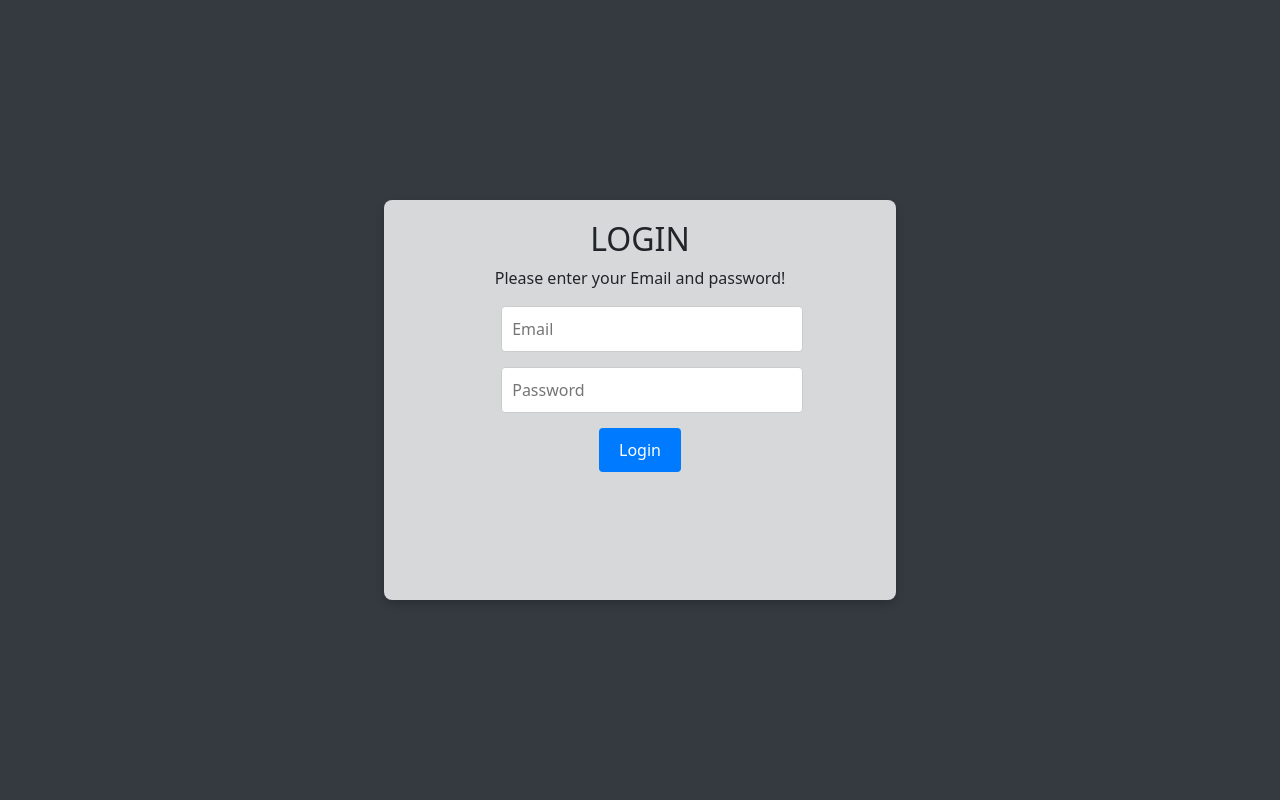
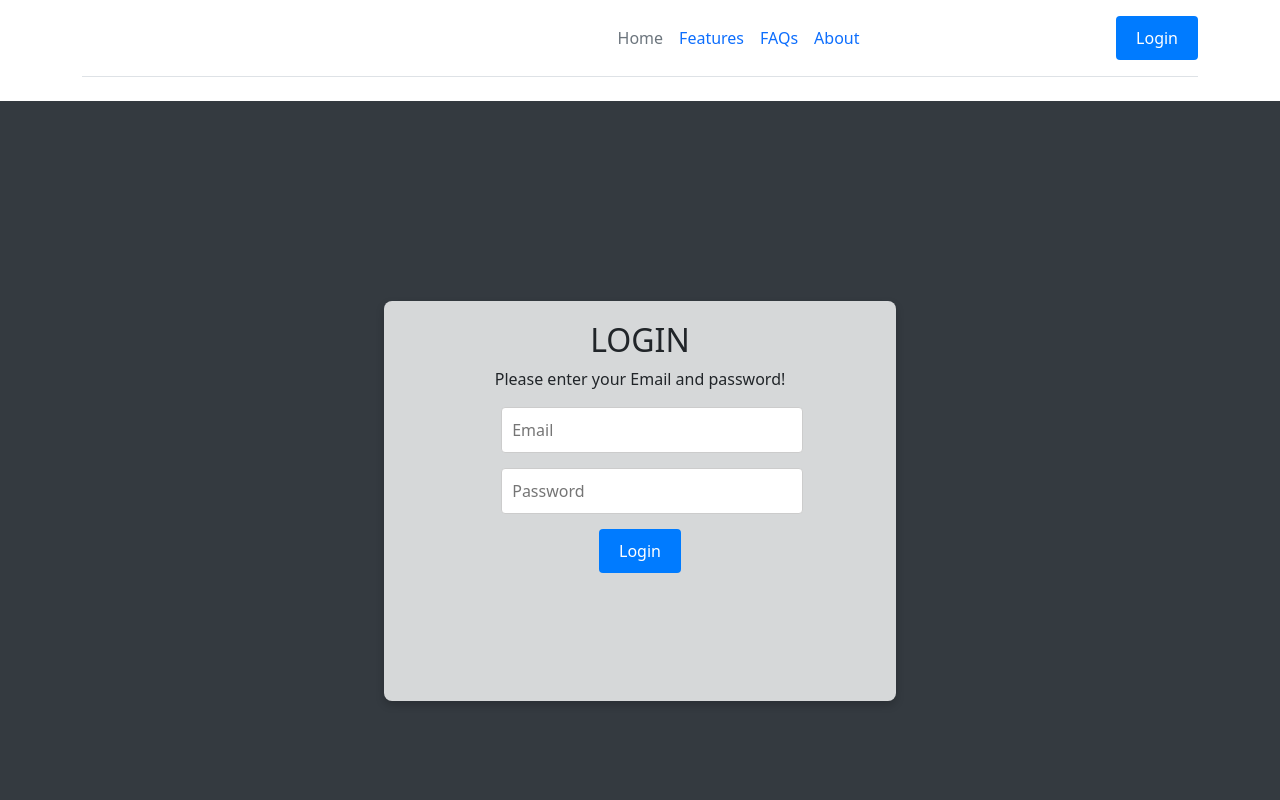
Before and after one commit to 115ayush/CCPSproj, a React (Vite) app in the folder Client/: page / in a window 1280 px wide. Shown: the top 800 px of the page. Built offline with nearby package versions, Linux system fonts and the light colour scheme.

Commit message:
login/logout

```diff
--- a/Client/src/App.jsx
+++ b/Client/src/App.jsx
@@ -1,47 +1,56 @@
-import { useContext, useState } from 'react'
-
-import "bootstrap/dist/css/bootstrap.min.css"
+import React, { useState } from 'react';
+import "bootstrap/dist/css/bootstrap.min.css";
 import './App.css';
-import ResponseForm from './Componentes/ResponseForm'
-import {
-  BrowserRouter as Router ,
-   Routes,
-   Route
-
-   } from "react-router-dom";
-   import Home from './screens/Home';
-import Header from './Componentes/Header';
+import { BrowserRouter as Router, Routes, Route ,useNavigate } from "react-router-dom";
 import Login from './Componentes/Login';
-import SignUp from './Componentes/SignUp';
 import About from './Componentes/About';
-import usercontext from './Store/Usercontext';
-import Sidebar from './Componentes/Sidebar';
-
-
+import Layout from './Routes/Layout'; // Import the layout component
+import DisplayTask from "./Componentes/DisplayTask";
 
 function App() {
-  const user=useContext(usercontext);
+    const [user, setUser] = useState({ exists: 0, email: "" });
 
+    const handleLogin = (users) => {
 
- return (
-  <usercontext.Provider value={user}>
-    <Router>
-      <div>
+        setUser(users); // Update the state with the new user information
+    };
 
-      <Routes>
+    const handleLogout = () => {
+        const out = { exists: 0, email: "" };
+        setUser(out);
+    };
 
-        < Route exact path="/" element={<Login/>} />
-        < Route exact path="/responseform" element={<ResponseForm/>} />
-        < Route exact path="/login" element={<Home/>} />
-        < Route exact path="/about" element={<About/>} />
-        < Route exact path="/sidebar" element={<Sidebar/>} />
-
-        </Routes>
-
-        </div>
-    </Router>
-    </usercontext.Provider>
-  );
+    return (
+        <Router>
+            <Routes>
+                <Route path="/" element={
+                    <Layout user={user} handleLogout={handleLogout}>
+                        {user.exists === 0
+                            ? <LoginWrapper handleLogin={handleLogin} />
+                            : <DisplayTask />
+                        }
+                    </Layout>
+                } />
+                <Route path="/login" element={<LoginWrapper handleLogin={handleLogin} />} />
+            </Routes>
+        </Router>
+    );
 }
 
-export default App
+function LoginWrapper({ handleLogin }) {
+    const navigate = useNavigate();
+
+    const handleLoginAndNavigate = (user) => {
+        handleLogin(user);
+        if (user.exists) {
+            navigate("/");
+        }
+        else{
+
+        }
+    };
+
+    return <Login handleLogin={handleLoginAndNavigate} />;
+}
+
+export default App;
--- a/Client/src/Componentes/Header.jsx
+++ b/Client/src/Componentes/Header.jsx
@@ -1,8 +1,8 @@
-import React, { useState } from 'react';
+import React, { useState  } from 'react';
 import { Link } from 'react-router-dom';
 import image from '../user.png';
 
-const Header = () => {
+const Header = ({user,handleLogout}) => {
   const [profileImage, setProfileImage] = useState(image);
 
   const handleImageChange = (e) => {
@@ -30,12 +30,12 @@ const Header = () => {
         <ul className="nav col-12 col-md-auto mb-2 justify-content-center mb-md-0">
           <li><Link to="/" className="nav-link px-2 link-secondary">Home</Link></li>
           <li><Link to="/features" className="nav-link px-2">Features</Link></li>
-          <li><Link to="/pricing" className="nav-link px-2">Pricing</Link></li>
+
           <li><Link to="/faqs" className="nav-link px-2">FAQs</Link></li>
           <li><Link to="/about" className="nav-link px-2">About</Link></li>
         </ul>
 
-        <div className="col-md-3 m-3 text-center">
+       {  user.exists===1?<div className="col-md-3 m-3 text-center">
           <ul className="navbar-nav ms-auto mb-2 mb-lg-0 profile-menu">
             <li className="nav-item dropdown">
               <a className="nav-link dropdown-toggle" href="/" id="navbarDropdown" role="button" data-bs-toggle="dropdown" aria-expanded="false">
@@ -45,16 +45,20 @@ const Header = () => {
               </a>
               <ul className="dropdown-menu" aria-labelledby="navbarDropdown">
                 <li>
+                <label className="dropdown-item ">
+                      {user.email}
+                  </label>
                   <label className="dropdown-item ">
                     Change Profile Picture
                     <input type="file" onChange={handleImageChange} style={{ display: 'none' }} />
                   </label>
                 </li>
-                <li><Link className="dropdown-item" to="/">Logout</Link></li>
+                <li><div  onClick={handleLogout} className="dropdown-item" to="/Login">Logout</div></li>
               </ul>
             </li>
           </ul>
-        </div>
+        </div> : <Link to="/Login" className='btn class-title'>Login</Link>
+         }
       </header>
     </div>
   );
--- a/Client/src/Componentes/Login.jsx
+++ b/Client/src/Componentes/Login.jsx
@@ -1,38 +1,36 @@
-import React from 'react';
+import React, { useRef } from 'react';
 import './Login.css';
-import { Link } from 'react-router-dom';
-import { useRef, useContext } from 'react';
-import axios from "axios";
-import usercontext from '../Store/Usercontext';
+import axios from 'axios';
 
-export default function Login() {
-
-    const user=useContext(usercontext);
+export default function Login({ handleLogin }) {
     const emailRef = useRef();
     const passwordRef = useRef();
 
-    const handleLogin = async (e) => {
-        e.preventDefault(); // Prevent the default form submission
+    const handleSubmit = async (e) => {
+        e.preventDefault(); // Prevent default form submission
 
         try {
             const response = await axios.post('http://localhost:4001/login', {
                 email: emailRef.current.value,
                 password: passwordRef.current.value
             });
-              emailRef.current.value="";
-              passwordRef.current.value="";
-           const present =response.data.exists;
-           //console.log(present);
-           if(!present){
-            user.exists=0;
-            console.log(`user status is :${user.exists}`);
-           }
-           else{
-            user.exists=1;
-            console.log(`user status is :${user.exists}`);
-           }
+
+            const present = response.data.exists;
+            if(!present){
+                alert("wrong credentials");
+            }
+            const user = {
+                exists: present ? 1 : 0, // Ensure 'exists' is set correctly
+                email: emailRef.current.value,
+            };
 
 
+            emailRef.current.value = "";
+            passwordRef.current.value = "";
+            // Call handleLogin to update parent component's state if needed
+            handleLogin(user);
+
+            // Clear input fields
 
 
         } catch (error) {
@@ -46,14 +44,14 @@ export default function Login() {
                 <div className='lbox3'>
                     <h2>LOGIN</h2>
                     <p>Please enter your Email and password!</p>
-                    <form onSubmit={handleLogin}>
+                    <form onSubmit={handleSubmit}>
                         <div>
                             <input ref={emailRef} type='email' placeholder='Email' className='inputField' required />
                         </div>
                         <div>
                             <input ref={passwordRef} type='password' placeholder='Password' className='inputField' required />
                         </div>
-                        <Link  to="/login" className='btn class-title'>Login</Link>
+                        <button type='submit' className='btn class-title'>Login</button>
                     </form>
                 </div>
             </div>
--- /dev/null
+++ b/Client/src/Routes/Layout.jsx
@@ -0,0 +1,14 @@
+import Header from "../Componentes/Header";
+import Footer from "../Componentes/Footer";
+
+const Layout = ({ children,user,handleLogout }) => {
+  return (
+    <>
+      <Header user={user} handleLogout={handleLogout}/>
+      <div>{children}</div>
+      <Footer />
+    </>
+  );
+};
+
+export default Layout;
--- a/Client/src/screens/Home.jsx
+++ b/Client/src/screens/Home.jsx
@@ -8,7 +8,7 @@ export default function Home() {
   return (
     <div>
     <div><Header/></div>
-    <div><DisplayTask/></div>
+
     <div><Footer/></div>
     </div>
   )
```
